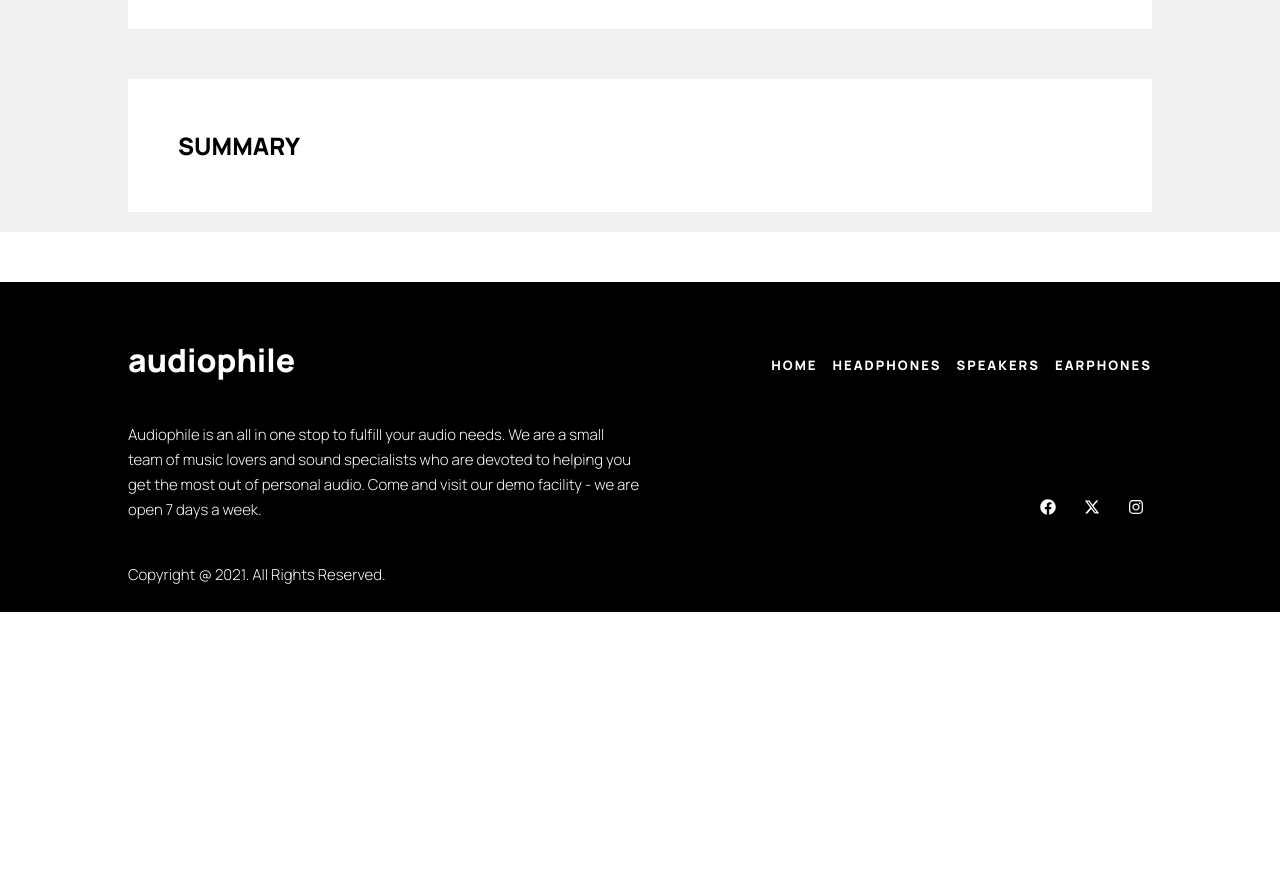
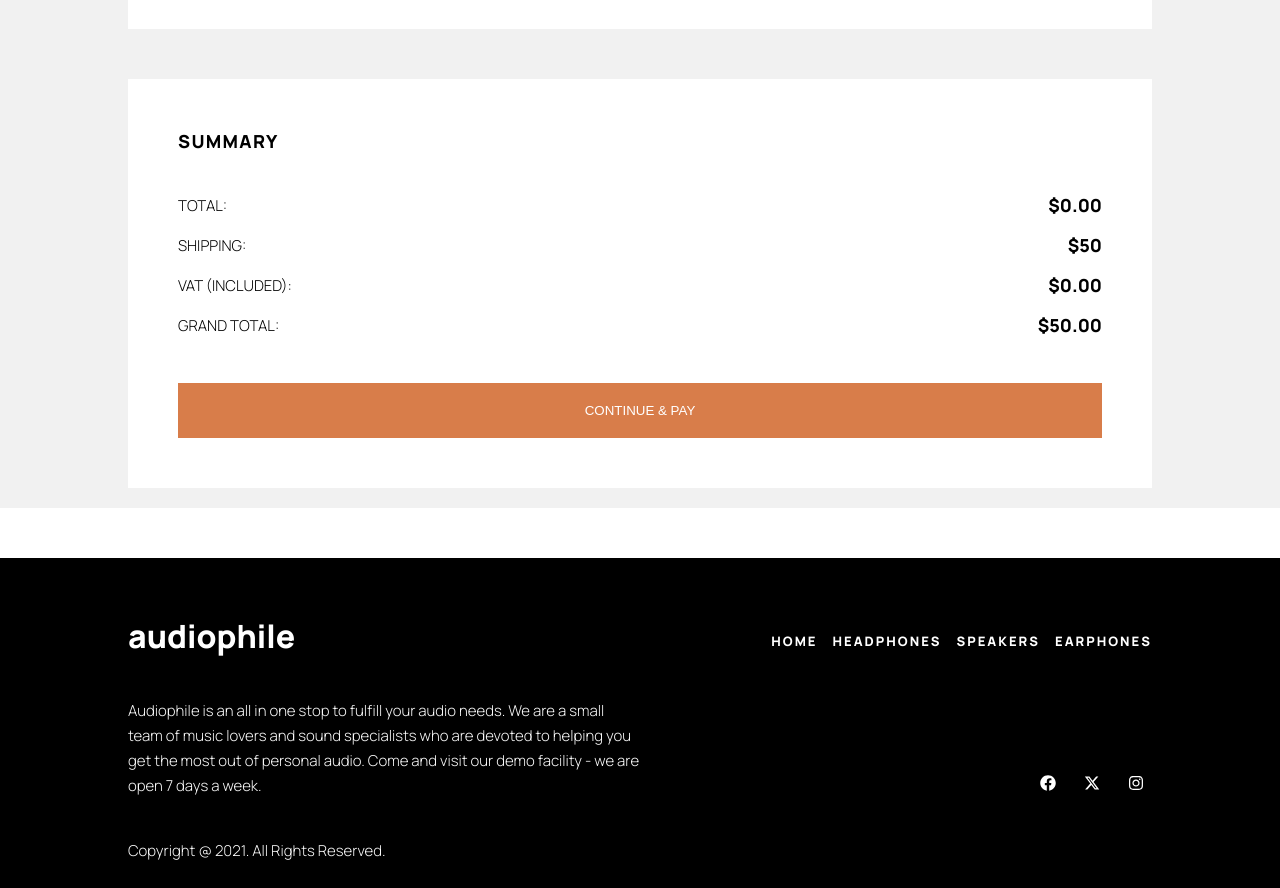
Before and after one commit to Kiunga1/audiophile-ecommerce-website, a React (Vite) app: page /checkout in a window 1280 px wide. Shown: the part 1120-2008 px from the top of the page. Before the commit the page ends 1732 px from the top, so only its background shows below. Built offline with nearby package versions, Linux system fonts and the light colour scheme.

Commit message:
Add summary container

```diff
--- a/src/Pages/Checkout/Checkout.css
+++ b/src/Pages/Checkout/Checkout.css
@@ -83,6 +83,66 @@
   margin-top: 30px;
 }
 
+.cart-item {
+  display: flex;
+  justify-content: space-between;
+}
+
+.item-details {
+  display: flex;
+  gap: 20px;
+}
+
+.totals-summary .total {
+  display: flex;
+  justify-content: space-between;
+
+}
+.product-image {
+  width: 80px;
+  height: 80px;
+  margin-right: 20px;
+}
+
+.summary-container p {
+  font-size: 15px;
+  font-weight: 400;
+}
+
+.summary-container .checkout-summary h2 {
+  font-weight: 700;
+  font-size: 18px;
+  letter-spacing: 1.3px;
+  margin-bottom: 40px;
+}
+.totals-summary{
+  margin-top: 30px;
+}
+
+.cart-item .item-quantity {
+  color: #D87D4A;
+}
+
+.bold {
+  font-weight: 700;
+  font-size: 18px;
+  color: #000000;
+}
+
+.bold .grand-total {
+  color: #D87D4A;
+}
+
+.total {
+  margin-bottom: 15px;
+}
+
+.total p{
+  font-size: 15px;
+  font-weight: 400;
+  line-height: 25px;
+}
+
 /* Tablets and Desktop*/
 @media only screen and (min-width: 768px){
   .checkout {
--- a/src/Pages/Checkout/Checkout.jsx
+++ b/src/Pages/Checkout/Checkout.jsx
@@ -1,9 +1,29 @@
+import { useCart } from "../../context/CartContext";
 import  { useState } from "react";
 import "./Checkout.css";
 import { Link } from "react-router-dom";
 import CheckoutIcon from '../../assets/checkouticon/checkout-icon.png'
+import Button from "../../components/Button/Button";
 
 const Checkout = () => {
+  const { cartItems } = useCart();
+
+  // Function to calculate total price of items in the cart
+  const calculateTotalPrice = () => {
+    return cartItems.reduce((total, item) => total + item.price * item.quantity, 0);
+  };
+
+  // Function to calculate VAT (Value Added Tax)
+  const calculateVAT = () => {
+    return calculateTotalPrice() * 0.2; // 20% VAT rate
+  };
+
+  // Function to calculate total price including VAT and shipping
+  const calculateTotalWithVATAndShipping = () => {
+    return calculateTotalPrice() + calculateVAT() + 50; // Shipping cost of $50
+  };
+
+
   const [billingDetails, setBillingDetails] = useState({
     name: "",
     phoneNumber: "",
@@ -206,7 +226,42 @@ const Checkout = () => {
       <div className="summary-container">
         <div className="checkout-summary">
             <h2>SUMMARY</h2>
+            <div className="cart-summary">
+              {cartItems.map((item) => (
+                <div key={item.id} className="cart-item">
+                  <div className="item-details">
+                    <img src={item.image.desktop} alt="Product" className="product-image" />
+                    <div className="item-detail">
+                      <h5 className="item-name">{item.name}</h5>
+                      <p className="item-price">${(item.price * item.quantity).toFixed(2)}</p>
+                    </div>
+                  </div>
+                  <p className="item-quantity"> X{item.quantity}</p>
+                </div>
+              ))}
+            </div>
+            <div className="totals-summary">
+              <div className="total">
+                <p>TOTAL: </p>
+                <span className="bold">${calculateTotalPrice().toFixed(2)}</span>
+              </div>
+              <div className="total">
+                <p>SHIPPING:</p>
+                <span className="bold">$50</span>
+              </div>
+              <div className="total">
+                <p>VAT (INCLUDED): </p>
+                <span className="bold">${calculateVAT().toFixed(2)}</span>
+              </div>
+              <div className="total">
+                <p>GRAND TOTAL:</p>
+                <span className="bold grand-total">${calculateTotalWithVATAndShipping().toFixed(2)}</span>
+              </div>
+          </div>
             {/* Summary content remains unchanged */}
+
+            <Button backgroundColor="#D87D4A" hoverColor="#FBAF85" content="CONTINUE & PAY" fullWidth={true} />
+
         </div>
       </div>
     </div>
```
